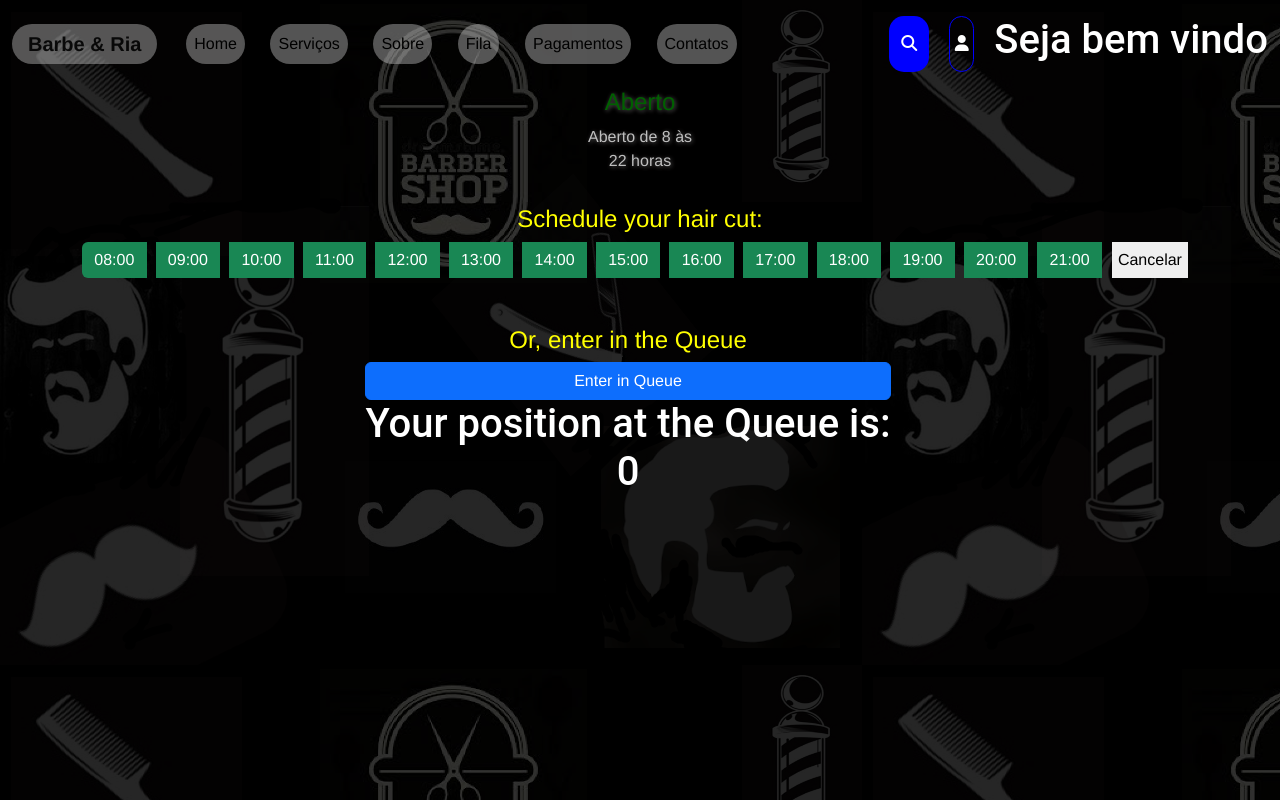
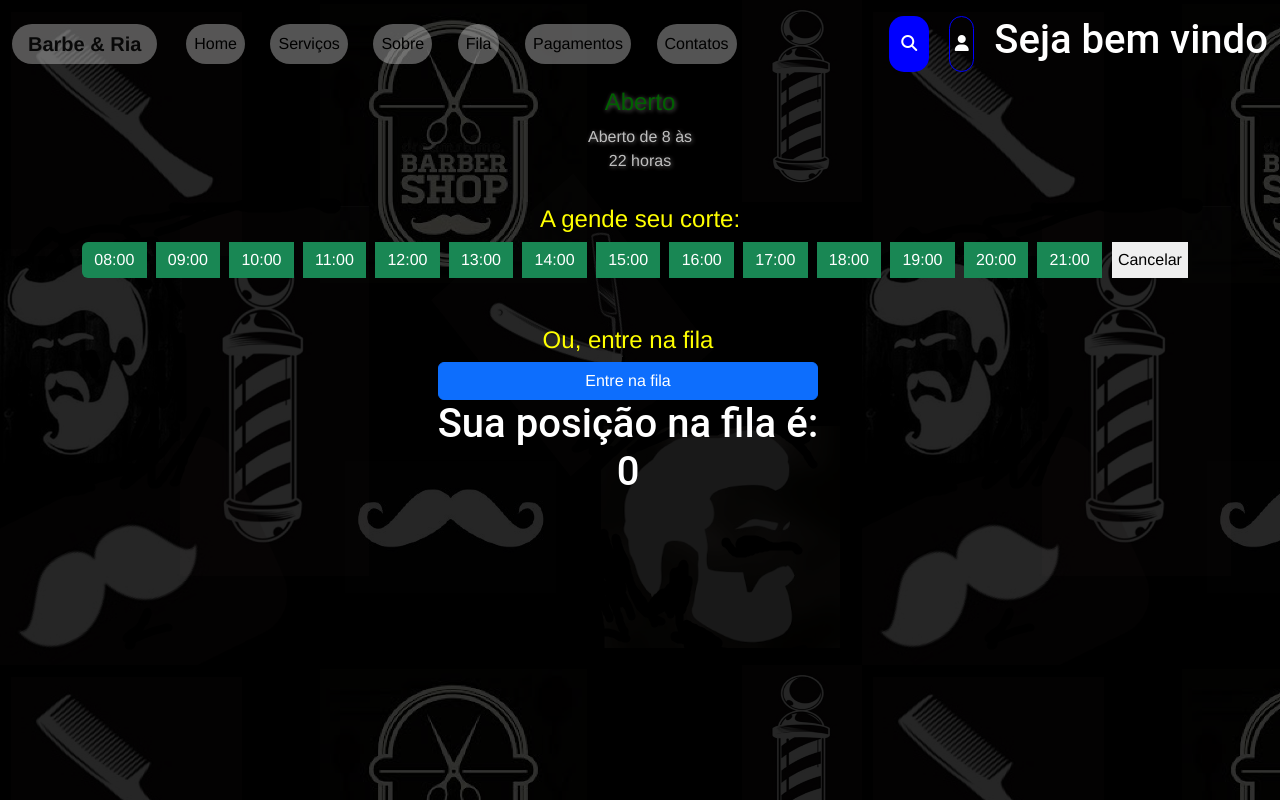
Before and after one commit to GTauber/PB-TP09Bapp, a Vue app: page /#/services in a window 1280 px wide. Shown: the top 800 px of the page. Built offline with nearby package versions, Linux system fonts and the light colour scheme.

Commit message:
Translating for PT-BR

```diff
--- a/src/components/AppHours.vue
+++ b/src/components/AppHours.vue
@@ -17,7 +17,7 @@
             <button type="button" class="btn-close" data-bs-dismiss="modal" aria-label="Close"></button>
           </div>
           <div class="modal-footer">
-            <button type="button" class="btn btn-secondary" data-bs-dismiss="modal">Close</button>
+            <button type="button" class="btn btn-secondary" data-bs-dismiss="modal">Fechar</button>
           </div>
         </div>
       </div>
--- a/src/components/AppQueue.vue
+++ b/src/components/AppQueue.vue
@@ -1,7 +1,7 @@
 <template>
     <div class="d-flex flex-column">
-        <button @click="empurra" class="btn btn-primary">Enter in Queue</button>
-        <h1>Your position at the Queue is: <br>{{ lista.length }}</h1>
+        <button @click="empurra" class="btn btn-primary">Entre na fila</button>
+        <h1>Sua posição na fila é: <br>{{ lista.length }}</h1>
     </div>
 </template>
 
--- a/src/components/PaymentsComp.vue
+++ b/src/components/PaymentsComp.vue
@@ -2,9 +2,9 @@
   <div class="card">
     <div class="card-body d-flex justify-content-around">
       <div class="py-3 d-flex flex-column w-75">
-        <h5 class="card-title">Credit Card</h5>
+        <h5 class="card-title">Cartão de crédito</h5>
         <form action="submit" class="d-flex flex-md-column align-items-center">
-          <label for="fName" class="lb">Name</label>
+          <label for="fName" class="lb">Nome</label>
           <input type="text" name="fname" id="fName" v-model="name">
           <label for="fCardNumber" class="lb">Número</label>
           <input type="number" name="fCardNumber" id="fCardNumber" v-model="cardNumber">
--- a/src/views/ServicesView.vue
+++ b/src/views/ServicesView.vue
@@ -2,12 +2,12 @@
   <div class="container">
     <div class="row mt-3">
       <div class="col">
-        <h4>Schedule your hair cut:</h4>
+        <h4>A gende seu corte:</h4>
         <AppHours></AppHours>
       </div>
       <div class="row">
         <div class="col d-flex flex-column align-items-md-center">
-          <h4 class="mt-5">Or, enter in the Queue</h4>
+          <h4 class="mt-5">Ou, entre na fila</h4>
           <AppQueue></AppQueue>
         </div>
       </div>
```
